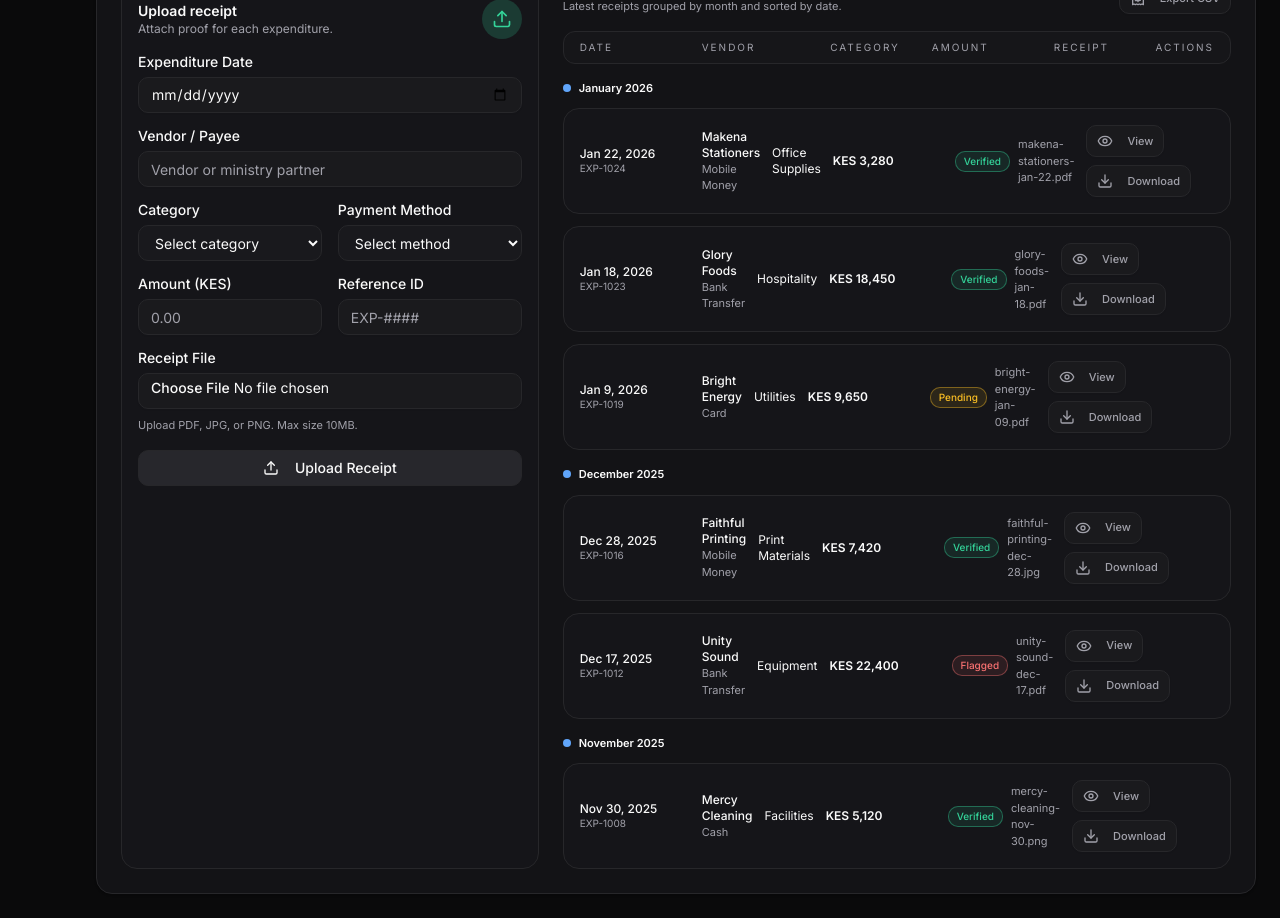
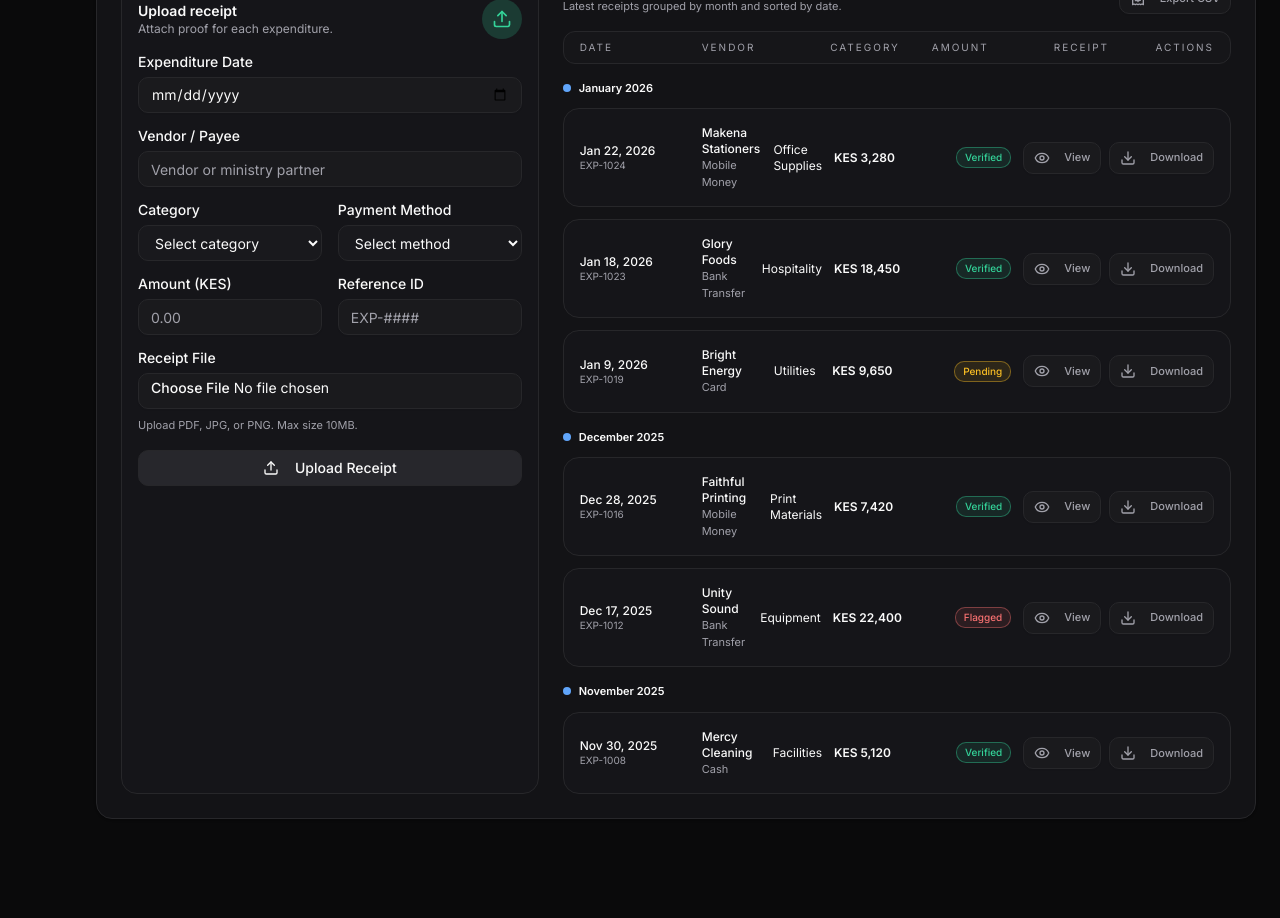
Before and after one commit to teegash1/nlh-system-main, a Next.js app: page /reports in a window 1280 px wide. Shown: the part 940-1858 px from the top of the page. After the commit the page ends 1783 px from the top, so only its background shows below. Built offline with nearby package versions, Linux system fonts and the light colour scheme.

Commit message:
Update reports page

```diff
--- a/app/reports/page.tsx
+++ b/app/reports/page.tsx
@@ -504,9 +504,6 @@ export default function ReportsPage() {
                               >
                                 {receipt.status}
                               </Badge>
-                              <span className="text-[11px] text-muted-foreground">
-                                {receipt.fileName}
-                              </span>
                             </div>
                             <div className="flex flex-wrap gap-2">
                               <Button
```
